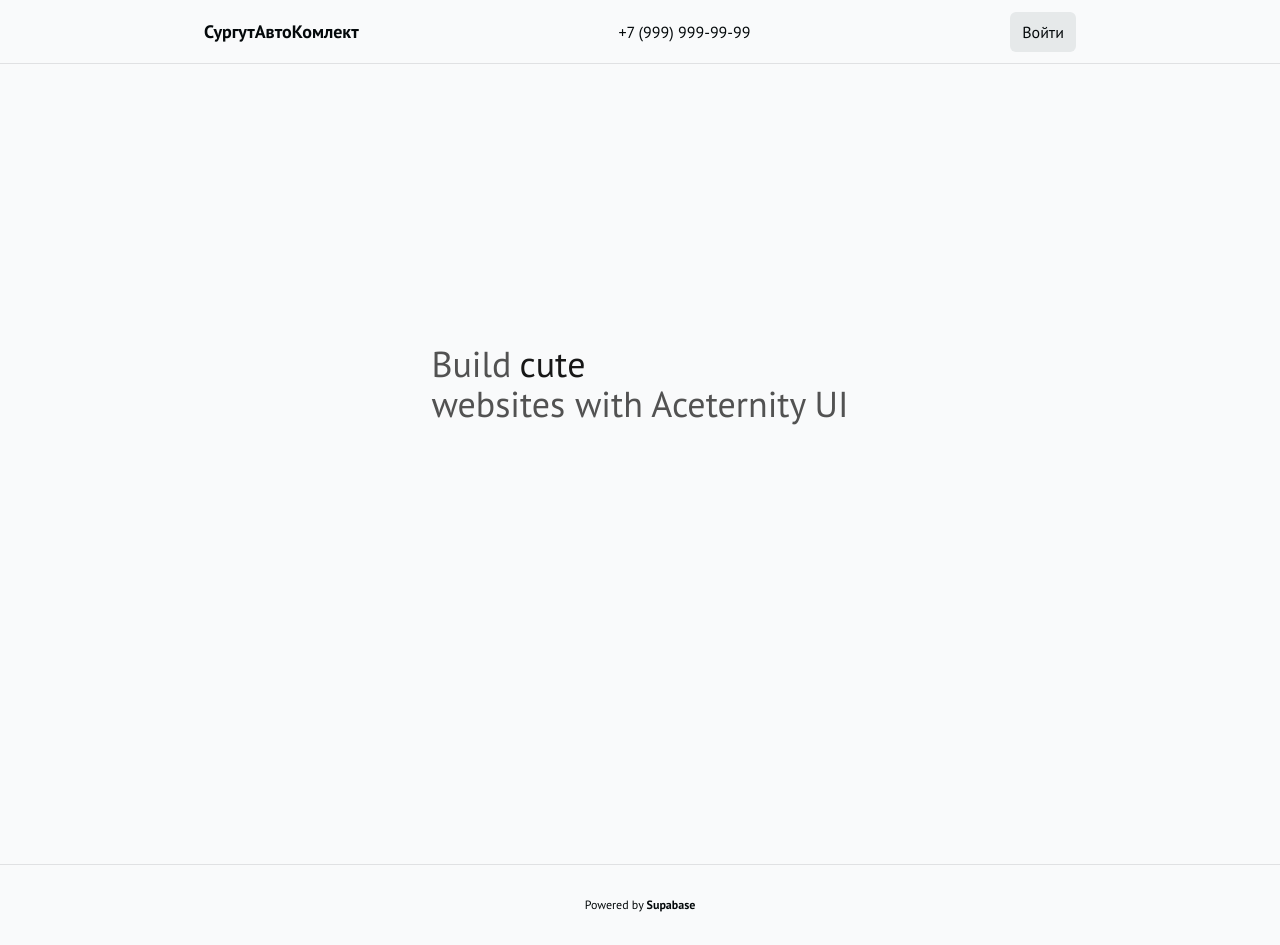
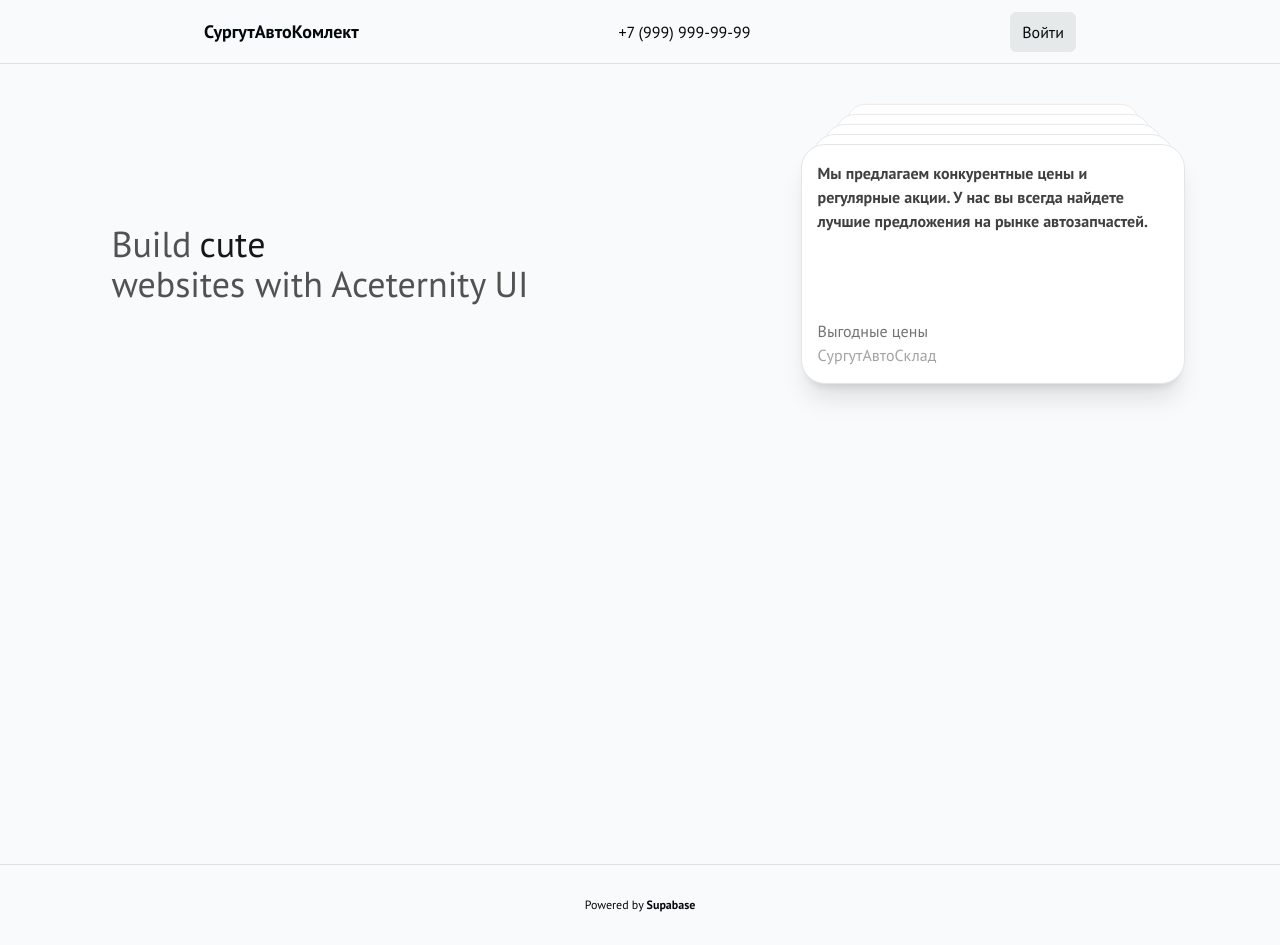
Before and after one commit to EvgeniiBazalev/surgut-auto-complect, a Next.js app: page / in a window 1280 px wide. Built offline with nearby package versions, Linux system fonts and the light colour scheme; no server answers.

Commit message:
add CardStack and css for mainPage

```diff
--- a/app/page.tsx
+++ b/app/page.tsx
@@ -1,9 +1,11 @@
+import CardStackMain from "@/components/pageComponents/mainPage/CardStackMain";
 import FlipWordsForMain from "@/components/pageComponents/mainPage/FlipWordsForMain";
 
 export default function Index() {
   return (
-    <>
+    <div className="mt-20 flex flex-col md:flex-row md:space-x-64 space-y-4 md:space-y-0">
       <FlipWordsForMain />
-    </>
+      <CardStackMain />
+    </div>
   );
 }
--- /dev/null
+++ b/components/pageComponents/mainPage/CardStack.tsx
@@ -0,0 +1,74 @@
+"use client";
+import { useEffect, useState } from "react";
+import { motion } from "framer-motion";
+
+let interval: any;
+
+export type Card = {
+  id: number;
+  name: string;
+  designation: string;
+  content: React.ReactNode;
+};
+
+export const CardStack = ({
+  items,
+  offset,
+  scaleFactor,
+}: {
+  items: Card[];
+  offset?: number;
+  scaleFactor?: number;
+}) => {
+  const CARD_OFFSET = offset || 10;
+  const SCALE_FACTOR = scaleFactor || 0.06;
+  const [cards, setCards] = useState<Card[]>(items);
+
+  useEffect(() => {
+    startFlipping();
+
+    return () => clearInterval(interval);
+  }, []);
+  const startFlipping = () => {
+    interval = setInterval(() => {
+      setCards((prevCards: Card[]) => {
+        const newArray = [...prevCards]; // create a copy of the array
+        newArray.unshift(newArray.pop()!); // move the last element to the front
+        return newArray;
+      });
+    }, 5000);
+  };
+
+  return (
+    <div className="relative  h-60 w-60 md:h-60 md:w-96">
+      {cards.map((card, index) => {
+        return (
+          <motion.div
+            key={card.id}
+            className="absolute dark:bg-black bg-white h-60 w-60 md:h-60 md:w-96 rounded-3xl p-4 shadow-xl border border-neutral-200 dark:border-white/[0.1]  shadow-black/[0.1] dark:shadow-white/[0.05] flex flex-col justify-between"
+            style={{
+              transformOrigin: "top center",
+            }}
+            animate={{
+              top: index * -CARD_OFFSET,
+              scale: 1 - index * SCALE_FACTOR, // decrease scale for cards that are behind
+              zIndex: cards.length - index, //  decrease z-index for the cards that are behind
+            }}
+          >
+            <div className="font-semibold text-neutral-700 dark:text-neutral-200">
+              {card.content}
+            </div>
+            <div>
+              <p className="text-neutral-500 font-medium dark:text-white">
+                {card.name}
+              </p>
+              <p className="text-neutral-400 font-normal dark:text-neutral-200">
+                {card.designation}
+              </p>
+            </div>
+          </motion.div>
+        );
+      })}
+    </div>
+  );
+};
--- /dev/null
+++ b/components/pageComponents/mainPage/CardStackMain.tsx
@@ -0,0 +1,47 @@
+import React from "react";
+import { Card } from "./CardStack";
+import { CardStack } from "./CardStack";
+
+const items: Card[] = [
+  {
+    id: 1,
+    name: "Надежность и качество",
+    designation: "СургутАвтоСклад",
+    content:
+      "Покупая у нас, вы можете быть уверены в надежности и качестве всех автозапчастей. Мы предлагаем только проверенные и сертифицированные товары.",
+  },
+  {
+    id: 2,
+    name: "Широкий ассортимент",
+    designation: "СургутАвтоСклад",
+    content:
+      "У нас вы найдете запчасти для любых марок и моделей автомобилей. Постоянное обновление ассортимента гарантирует, что вы найдете то, что вам нужно.",
+  },
+  {
+    id: 3,
+    name: "Быстрая доставка",
+    designation: "СургутАвтоСклад",
+    content:
+      "Мы обеспечиваем быструю и надежную доставку по всему Сургуту и области. Ваши запчасти будут у вас в кратчайшие сроки.",
+  },
+  {
+    id: 4,
+    name: "Экспертная поддержка",
+    designation: "СургутАвтоСклад",
+    content:
+      "Наши специалисты всегда готовы помочь вам с выбором запчастей и ответить на все ваши вопросы. Квалифицированная поддержка на каждом этапе покупки.",
+  },
+  {
+    id: 5,
+    name: "Выгодные цены",
+    designation: "СургутАвтоСклад",
+    content:
+      "Мы предлагаем конкурентные цены и регулярные акции. У нас вы всегда найдете лучшие предложения на рынке автозапчастей.",
+  },
+];
+
+const CardStackMain = () => {
+  return <CardStack items={items} />;
+};
+
+export default CardStackMain;
--- a/components/pageComponents/mainPage/FlipWordsForMain.tsx
+++ b/components/pageComponents/mainPage/FlipWordsForMain.tsx
@@ -4,7 +4,7 @@ const words = ["better", "cute", "beautiful", "modern"];
 
 export default function FlipWordsForMain() {
   return (
-    <div className="h-[40rem] flex justify-center items-center px-4">
+    <div className="h-[15rem] flex justify-center items-center px-4">
       <div className="text-4xl mx-auto font-normal text-neutral-600 dark:text-neutral-400">
         Build
         <FlipWords words={words} /> <br />
```
